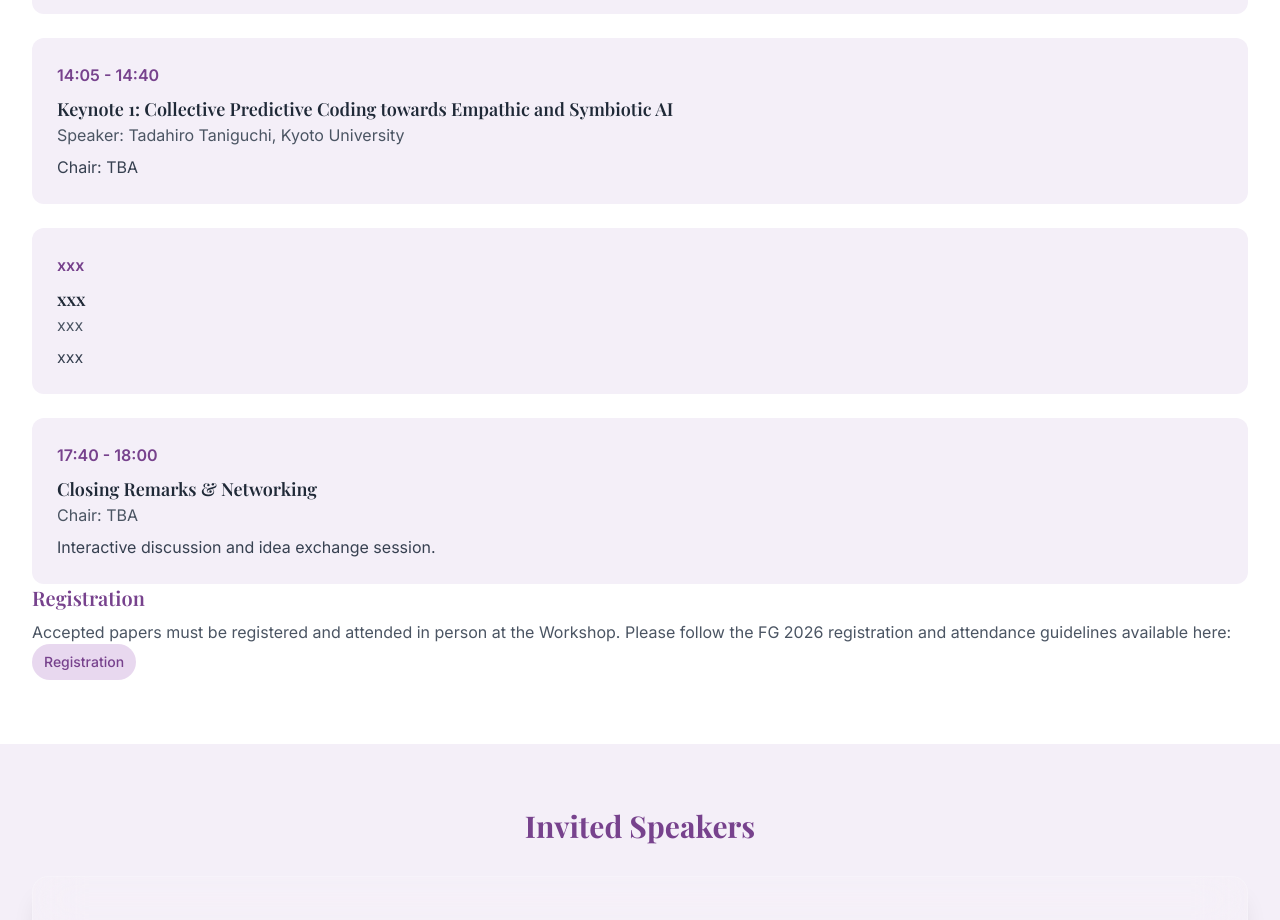
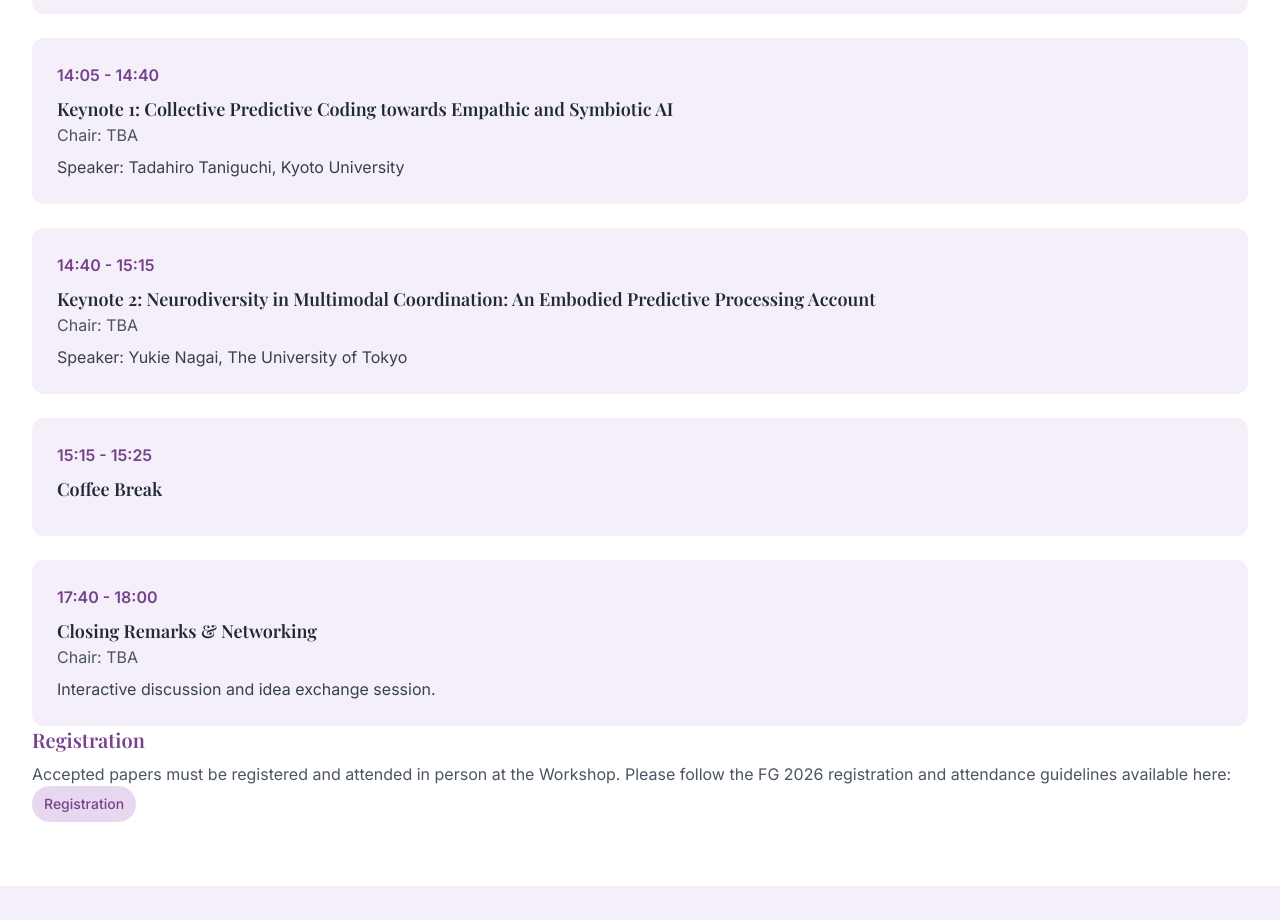
Before and after one commit to ElizaZhou96/EmpAI26, a React (Vite) app: page / in a window 1280 px wide. Shown: the part 3460-4380 px from the top of the page. Built offline with nearby package versions, Linux system fonts and the light colour scheme.

Commit message:
Update App.tsx

```diff
--- a/src/App.tsx
+++ b/src/App.tsx
@@ -305,14 +305,20 @@ function App() {
 			<ScheduleItem
               time="14:05 - 14:40"
               title="Keynote 1: Collective Predictive Coding towards Empathic and Symbiotic AI"
-              speaker="Speaker: Tadahiro Taniguchi, Kyoto University"
-              description="Chair: TBA"
+              speaker="Chair: TBA"
+              description="Speaker: Tadahiro Taniguchi, Kyoto University"
             />
 			<ScheduleItem
-              time="xxx"
-              title="xxx"
-              speaker="xxx"
-              description="xxx"
+              time="14:40 - 15:15"
+              title="Keynote 2: Neurodiversity in Multimodal Coordination: An Embodied Predictive Processing Account"
+              speaker="Chair: TBA"
+              description="Speaker: Yukie Nagai, The University of Tokyo"
+            />
+			<ScheduleItem
+              time="15:15 - 15:25"
+              title="Coffee Break"
+              speaker=""
+              description=""
             />
             <ScheduleItem
               time="17:40 - 18:00"
@@ -321,7 +327,8 @@ function App() {
               description="Interactive discussion and idea exchange session."
             />
           </div>
-		<h3 className="text-xl font-semibold text-[#77428D] mb-2">Registration</h3>
+
+			<h3 className="text-xl font-semibold text-[#77428D] mb-2">Registration</h3>
               <p className="text-gray-600">
                 Accepted papers must be registered and attended in person at the Workshop. Please follow the FG 2026 registration and attendance guidelines available here:
 				<a
```
